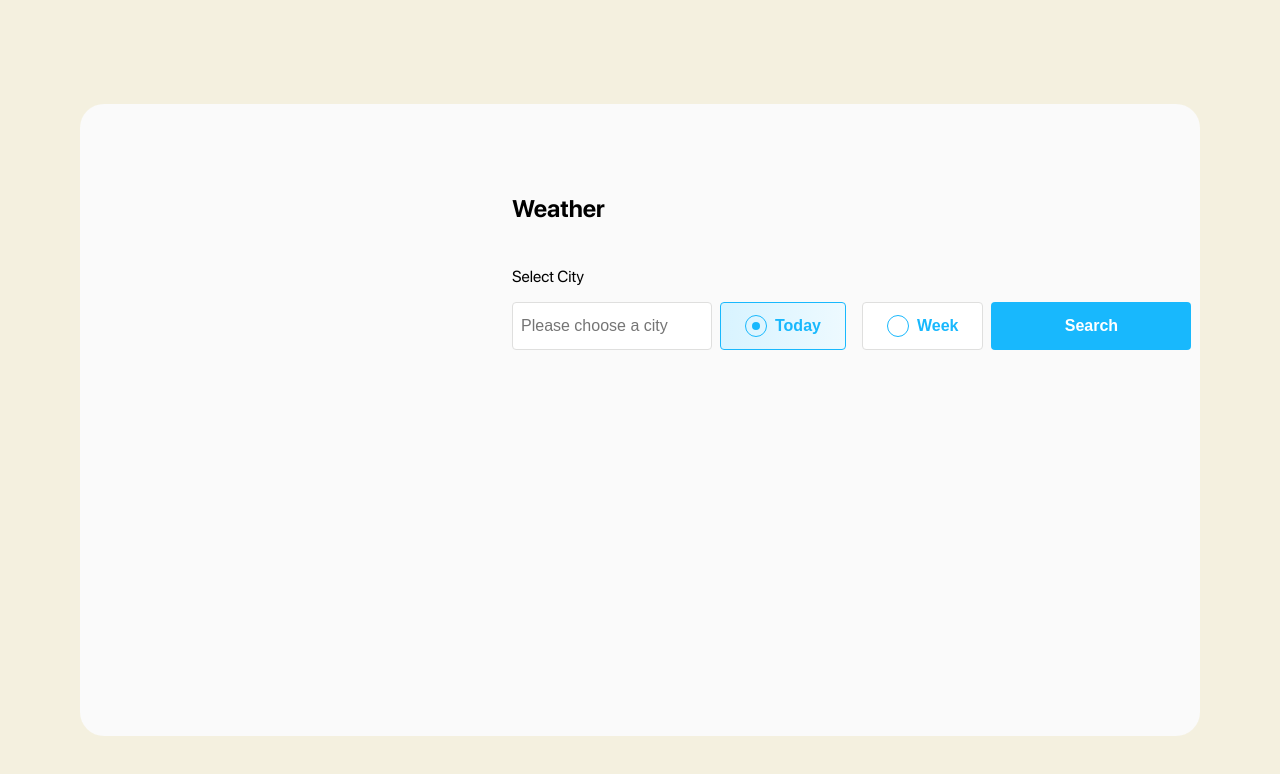
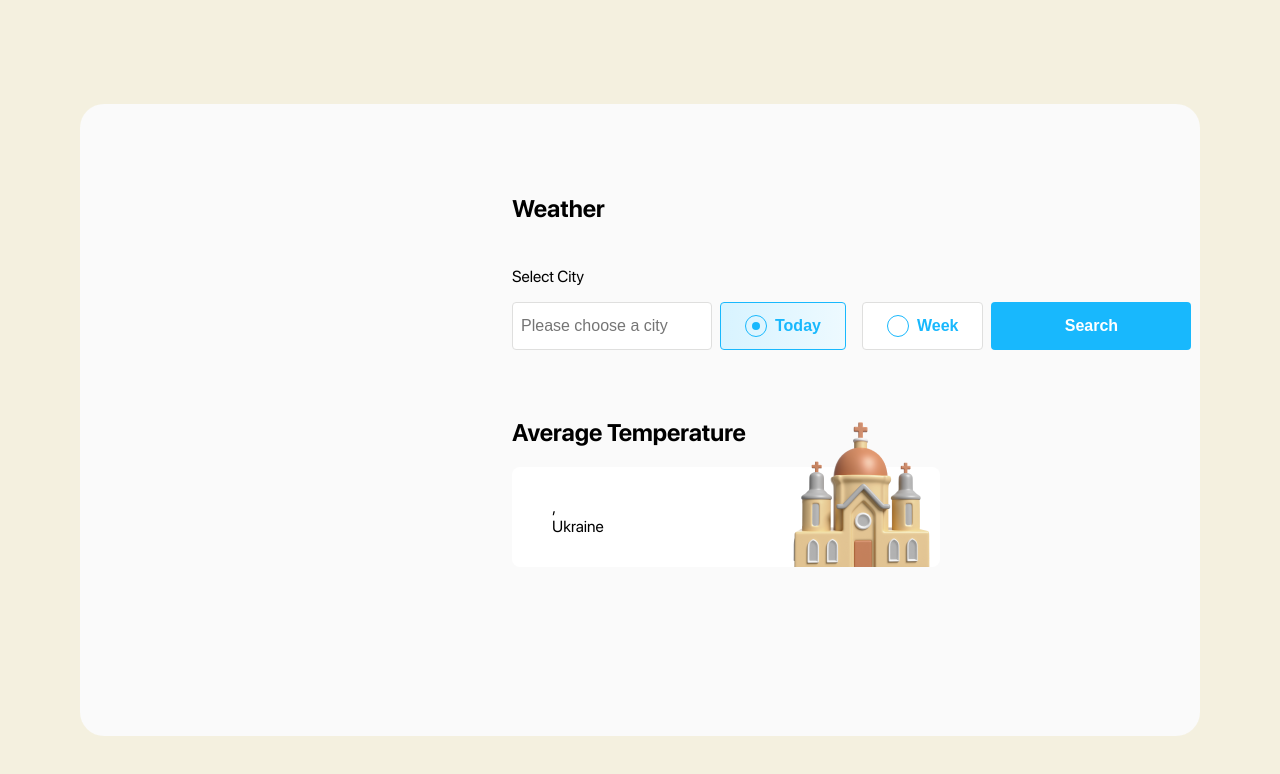
Before and after one commit to Alexander-ilyin3/weather_app, a React (Create React App) app: page / in a window 1280 px wide. Shown: the top 774 px of the page. Built offline with nearby package versions, Linux system fonts and the light colour scheme.

Commit message:
feat: average temperature calculatioin on jquery

```diff
--- a/package.json
+++ b/package.json
@@ -12,6 +12,7 @@
     "@types/react-dom": "^18.0.10",
     "axios": "^1.2.3",
     "clsx": "^1.2.1",
+    "jquery": "^3.6.3",
     "react": "^18.2.0",
     "react-dom": "^18.2.0",
     "react-redux": "^8.0.5",
@@ -46,6 +47,7 @@
   "devDependencies": {
     "@craco/craco": "^7.0.0",
     "@trivago/prettier-plugin-sort-imports": "^4.0.0",
+    "@types/jquery": "^3.5.16",
     "@types/node-sass": "^4.11.3",
     "@typescript-eslint/eslint-plugin": "^5.48.2",
     "@typescript-eslint/parser": "^5.48.2",
--- a/src/components/Layout/Layout.tsx
+++ b/src/components/Layout/Layout.tsx
@@ -3,6 +3,7 @@ import React from 'react';
 import { Header } from '../Header/Header';
 import { Main } from '../Main/Main';
 import { SideCard } from '../SideCard/SideCard';
+import { Footer } from 'src/features/footer/Footer';
 
 import s from './Layout.module.scss';
 
@@ -14,7 +15,7 @@ export const Layout: React.FC = () => {
         <section className={s.WeatherInfoSection}>
           <Header />
           <Main />
-          {/* <Footer /> */}
+          <Footer />
         </section>
       </div>
     </div>
--- /dev/null
+++ b/src/features/footer/Footer.module.scss
@@ -0,0 +1,39 @@
+@import 'src/scss/main.scss';
+
+.Paper {
+  background-color: $white;
+  width: 380px;
+  height: 100px;
+
+  padding: 0 24px;
+
+  display: flex;
+  gap: 16px;
+  align-items: center;
+
+  border-radius: $border_radius_8;
+
+  position: relative;
+
+  .LocationContainer {
+    display: flex;
+    flex-direction: column;
+
+    span {
+      display: block;
+    }
+  }
+
+  :global {
+    #average-temperature {
+      font-size: 56px;
+      color: $main_blue;
+    }
+  }
+
+  img {
+    position: absolute;
+    right: 0;
+    bottom: 0;
+  }
+}
--- /dev/null
+++ b/src/features/footer/Footer.tsx
@@ -0,0 +1,48 @@
+import $ from 'jquery';
+import React, { useEffect } from 'react';
+
+import { useAppSelector } from 'src/hooks';
+import { weatherResponseSelector } from 'src/redux/selectors';
+
+import s from './Footer.module.scss';
+
+export const Footer: React.FC = () => {
+  const weatherResponse = useAppSelector(weatherResponseSelector);
+
+  const city = weatherResponse.value?.city.name;
+
+  useEffect(() => {
+    $('#weather-list').on('DOMSubtreeModified', function () {
+      console.log('changed');
+
+      const stringArray = $('span[hidden][data-temperature]')
+        .map((_index, element) => {
+          // @ts-ignore
+          return element.attributes['data-temperature'].value;
+        })
+        .get();
+
+      const itemCount = stringArray.length;
+      const summ = stringArray.reduce((accum, nextValue) => {
+        return accum + Number(nextValue);
+      }, 0);
+      const averageValue = Math.round(summ / itemCount);
+      console.log(itemCount, summ);
+      $('#average-temperature').text(averageValue + '°');
+    });
+  }, []);
+
+  return (
+    <div>
+      <h1>Average Temperature</h1>
+      <div className={s.Paper}>
+        <span id="average-temperature"></span>
+        <div className={s.LocationContainer}>
+          <span>{city},</span>
+          <span>Ukraine</span>
+        </div>
+        <img src="image/church.png"></img>
+      </div>
+    </div>
+  );
+};
--- a/src/features/weather-by-time-list/WeatherByTimeList.tsx
+++ b/src/features/weather-by-time-list/WeatherByTimeList.tsx
@@ -14,7 +14,7 @@ export const WeatherByTimeList: React.FC = () => {
   const [selectedCard, setSelectedCard] = useState<WeatherCardInfo>();
 
   return (
-    <div className={s.Root}>
+    <div className={s.Root} id="weather-list">
       {cardsInfo.map((cardInfo, i) => {
         return (
           <WeatherTimeCard
--- a/src/features/weather-by-time-list/components/weather-time-card/WeatherTimeCard.module.scss
+++ b/src/features/weather-by-time-list/components/weather-time-card/WeatherTimeCard.module.scss
@@ -42,6 +42,11 @@
     flex-direction: column;
     gap: 4px;
     align-items: center;
+
+    .Dash {
+      color: $main_blue;
+      font-weight: 700;
+    }
   }
 
   .Temperature_label {
--- a/src/features/weather-by-time-list/components/weather-time-card/WeatherTimeCard.tsx
+++ b/src/features/weather-by-time-list/components/weather-time-card/WeatherTimeCard.tsx
@@ -23,10 +23,16 @@ export const WeatherTimeCard: React.FC<PropTypes> = ({ cardInfo, isSelected, onC
       <h5>{timeLabel}</h5>
       <img src={weatherPicturePath}></img>
       <div className={s.DescriptionContainer}>
-        <span className={s.Temperature_label}>
-          {temp_min}° {temp_max}°
-        </span>
-        <span hidden data-temperature={temp}></span>
+        {temp_max === temp_min ? (
+          <span className={s.Temperature_label}>{Math.round(temp_max)}°</span>
+        ) : (
+          <span className={s.Temperature_label}>
+            {Math.round(temp_min)}
+            <span className={s.Dash}> — </span>
+            {Math.round(temp_max)}°
+          </span>
+        )}
+        <span hidden data-temperature={Math.round(temp)}></span>
         <span className={s.CityLabel}>{cityCountryLabel}</span>
       </div>
     </div>
```
Also changed, not shown: public/image/church.png (added).
